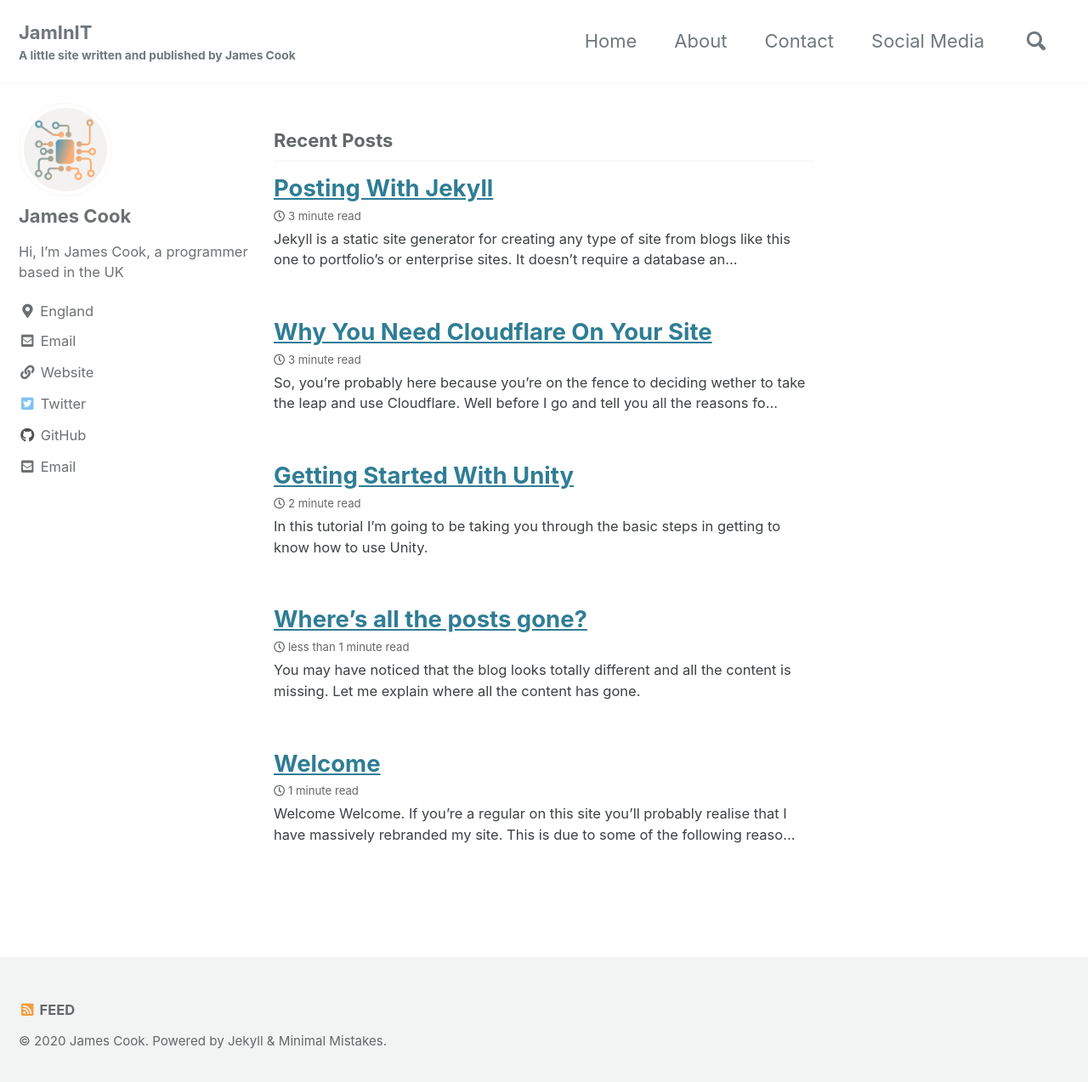
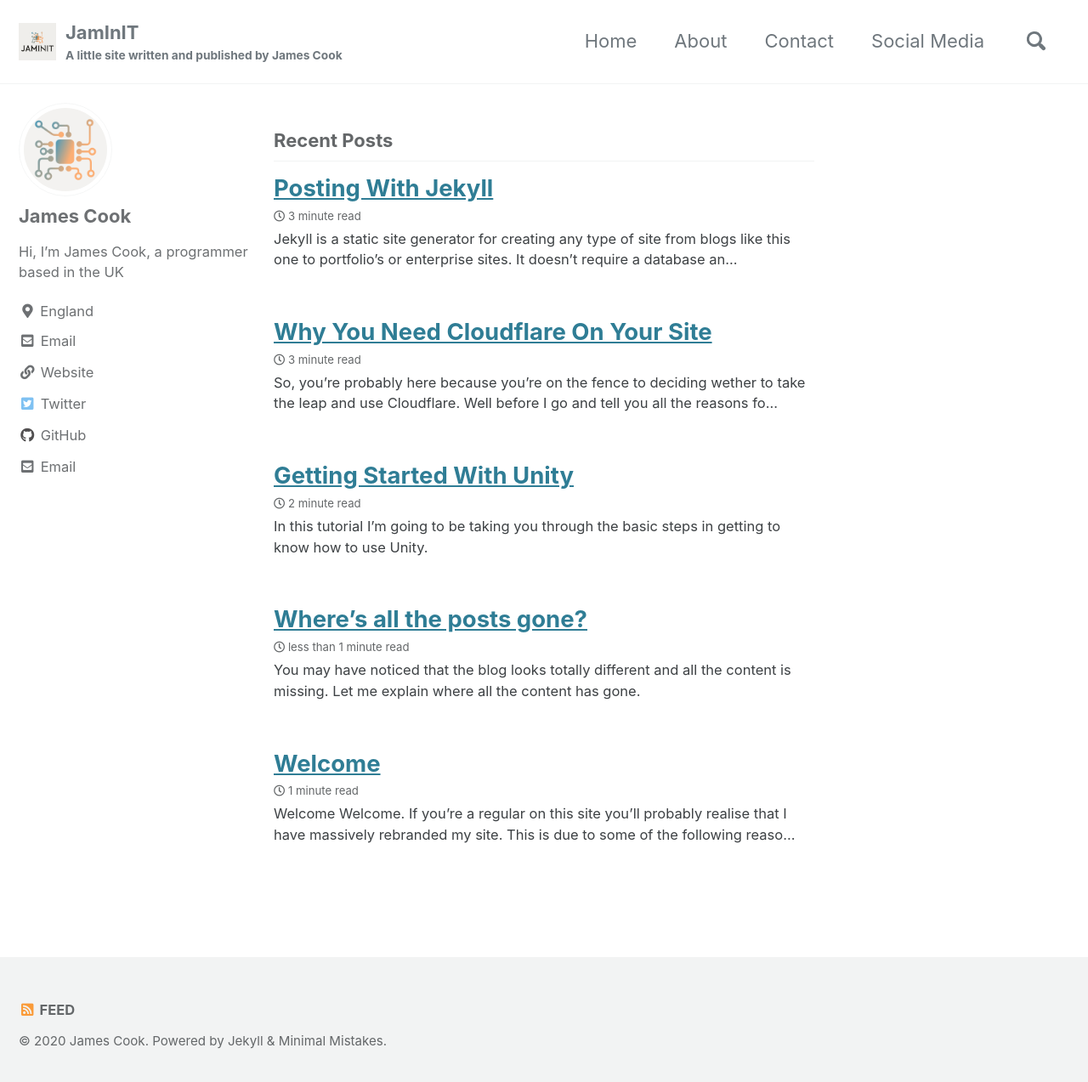
Before and after one commit to gigt1/jaminit.co.uk, a Jekyll site: the page built from index.html, in a window 1280 px wide and 1281 px high. Shown: the top 1273 px of the window at 85% size. Built offline with Jekyll 4.4.1, drawn with Linux system fonts in a browser that asks for light colours; cached includes are drawn as plain includes; the list of posts is cut into pages by our own code.

Commit message:
Add logo

```diff
--- a/_config.yml
+++ b/_config.yml
@@ -25,7 +25,7 @@ url                      : https://jaminit.co.uk
 baseurl                  : /
 repository               : "jamesatjaminit/jaminit.co.uk"
 teaser                   : # path of fallback teaser image, e.g. "/assets/images/500x300.png"
-logo                     : # path of logo image to display in the masthead, e.g. "/assets/images/88x88.png"
+logo                     : /images/logos/default.png
 masthead_title           : # overrides the website title displayed in the masthead, use " " for no title
 breadcrumbs              : true # true, false (default)
 words_per_minute         : 150
```
